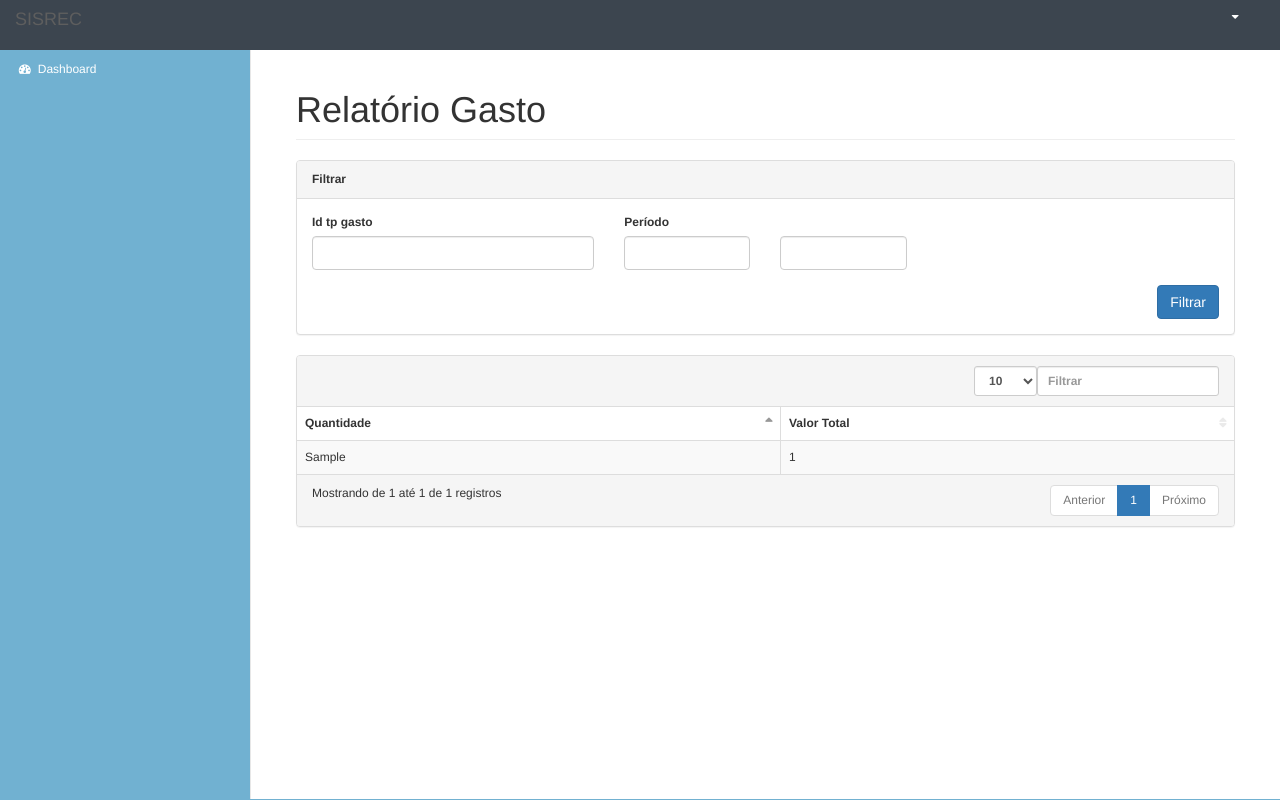
After one commit to PedroCorreiaSena/SISREC, a Symfony app: template fonte/src/AdminBundle/Resources/views/Relatorio/gasto.html.twig in a window 1280 px wide. The commit adds this page. Run offline with Twig, Linux system fonts and the light colour scheme; the template is opened without the code that fills it: most values are stand-ins (such as "Sample title", 1, 10 or a date in 2020); form fields are guessed from the names that the template uses; some libraries are stand-ins or nearby versions.

Commit message:
Fix #24 - Relatório Gasto

```diff
--- a/fonte/src/AdminBundle/Resources/views/Default/layout.html.twig
+++ b/fonte/src/AdminBundle/Resources/views/Default/layout.html.twig
@@ -109,6 +109,11 @@
                                 <i class="fa fa-cube fa-fw"></i> Relatório Material
                             </a>
                         </li>
+                        <li>
+                            <a href="{{ path('admin_relatorio_gasto') }}">
+                                <i class="fa fa-cube fa-fw"></i> Relatório Gasto
+                            </a>
+                        </li>
                     {% endif %}
                 </ul>
             </div>
--- /dev/null
+++ b/fonte/src/AdminBundle/Resources/views/Relatorio/gasto.html.twig
@@ -0,0 +1,81 @@
+{% extends "AdminBundle:Default:layout.html.twig" %}
+
+{% block titulo %}
+    Relatório Gasto
+{% endblock %}
+
+{% block content %}
+    <div class="row">
+        <div class="col-sm-12">
+            <div class="panel panel-default">
+                <div class="panel-heading"><strong>Filtrar</strong></div>
+                <div class="panel-body">
+                    <form method="post" action="{{ admin_relatorio_gasto }}" novalidate="novalidate">
+                        <div class="row">
+                            <div class="col-sm-4">
+                                <div class="form-group">{{ form_row(form.idTpGasto) }}</div>
+                            </div>
+                            <div class="col-sm-4">
+                                <div><label>Período</label></div>
+                                <div class="row">
+                                    <div class="col-sm-6">
+                                        <div class="form-group">
+                                            {{ form_widget(form.datInicio) }}
+                                        </div>
+                                    </div>
+                                    <div class="col-sm-6">
+                                        <div class="form-group">
+                                            {{ form_widget(form.datFim) }}
+                                        </div>
+                                    </div>
+                                </div>
+                            </div>
+                        </div>
+                        <div class="row">
+                            <div class="col-sm-12 text-right">
+                                <button type="submit" class="btn btn-primary">Filtrar</button>
+                            </div>
+                        </div>
+                    </form>
+                </div>
+            </div>
+        </div>
+    </div>
+
+    {% if gasto %}
+        <div class="row">
+            <div class="col-sm-12">
+                <div class="panel panel-default">
+                    <div class="panel-heading">
+                        <div class="row">
+                            <div class="col-sm-12"><div class="panel-datatable-ctrls"></div></div>
+                        </div>
+                    </div>
+                    <div class="table-responsive table-responsive-datatable">
+                        <table class="table table-striped table-hover table-bordered" cellspacing="0" id="datatable">
+                            <thead>
+                            <tr>
+                                <th>Quantidade</th>
+                                <th>Valor Total</th>
+                            </tr>
+                            </thead>
+                            <tbody>
+                            {% for item in gasto %}
+                                <tr>
+                                    <td>{{ item.qtGasto }}</td>
+                                    <td>{{ item.totalCompra }}</td>
+                            {% endfor %}
+                            </tbody>
+                        </table>
+                    </div>
+                    <div class="panel-footer">
+                        <div class="row">
+                            <div class="col-sm-6"></div>
+                            <div class="col-sm-6"></div>
+                        </div>
+                    </div>
+                </div>
+            </div>
+        </div>
+    {% endif %}
+{% endblock %}
```
Also changed, not shown: fonte/src/AdminBundle/Controller/RelatorioController.php (+42 -0 lines), fonte/src/AdminBundle/Form/GastoType.php (+22 -0 lines).
